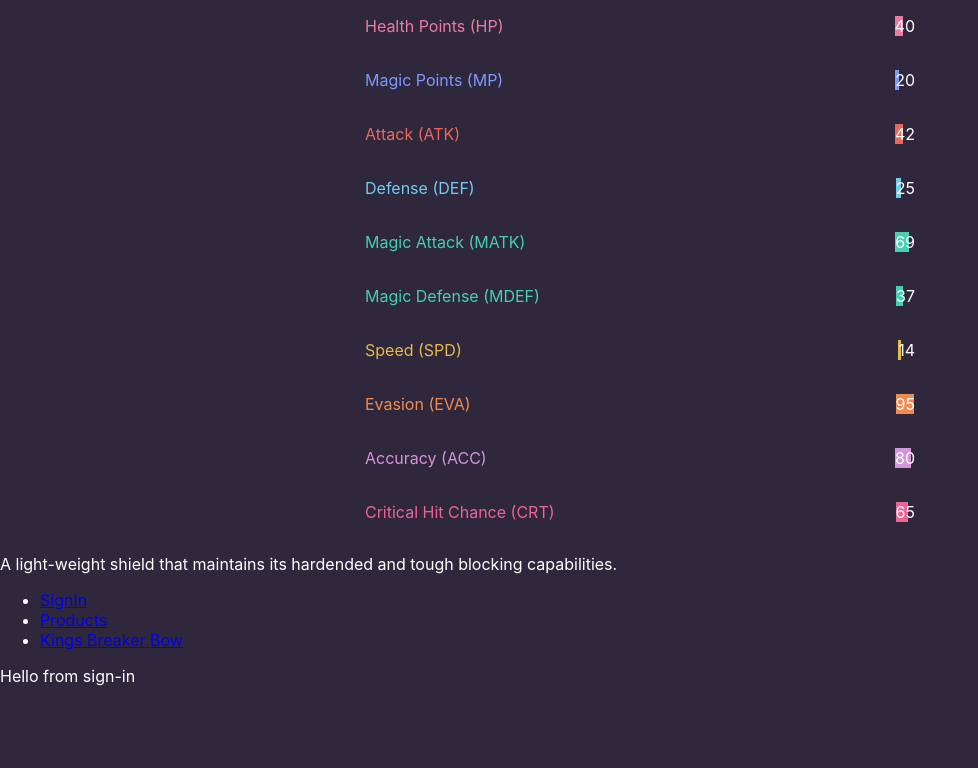
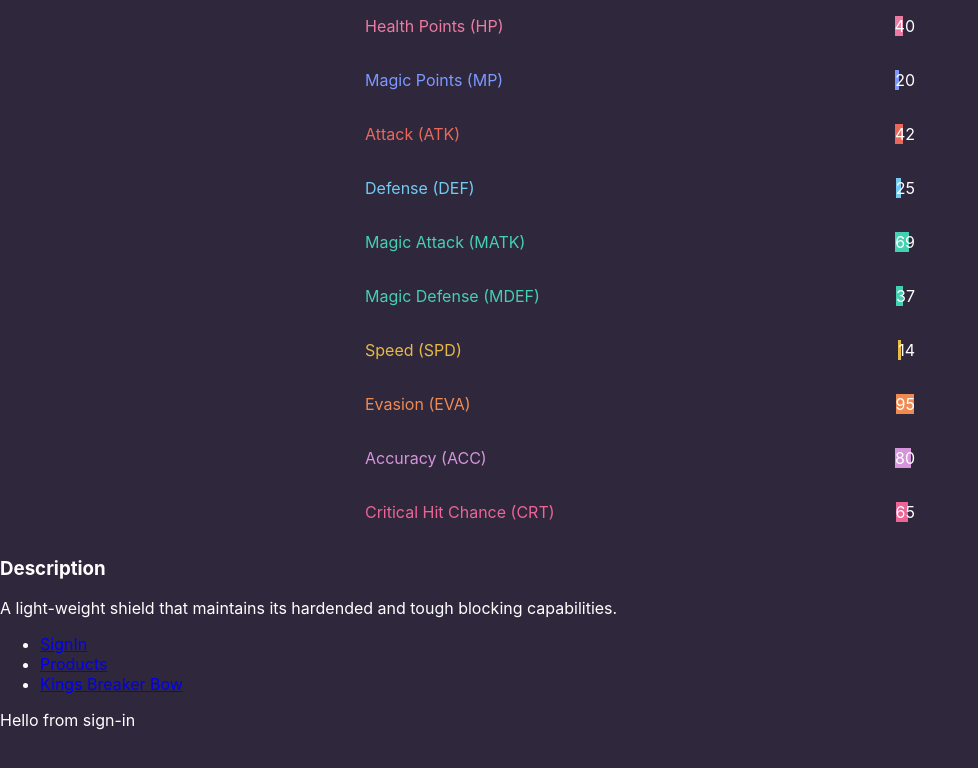
Before and after one commit to FahadHameed89/React-Redux-Router---RPG-Shop-Team-Project, a React (Create React App) app: page / in a window 1280 px wide. Shown: the top 768 px of the page, without its empty margins (0-978 px from the left). Built offline with nearby package versions, Linux system fonts and the light colour scheme.

Commit message:
Minor change: Added <h3> tag

```diff
--- a/src/product/ProductCard.jsx
+++ b/src/product/ProductCard.jsx
@@ -26,6 +26,7 @@ function Description() {
     {
         return (
             <div class="item-description">
+                <h3>Description</h3>
                 {description.map((description, index) => {
                     return (
                     <p key={index}>{description}</p>
@@ -37,6 +38,7 @@ function Description() {
 
     return (
         <div class="item-description">
+            <h3>Description</h3>
             <p>{description}</p>
         </div>
     )
```
